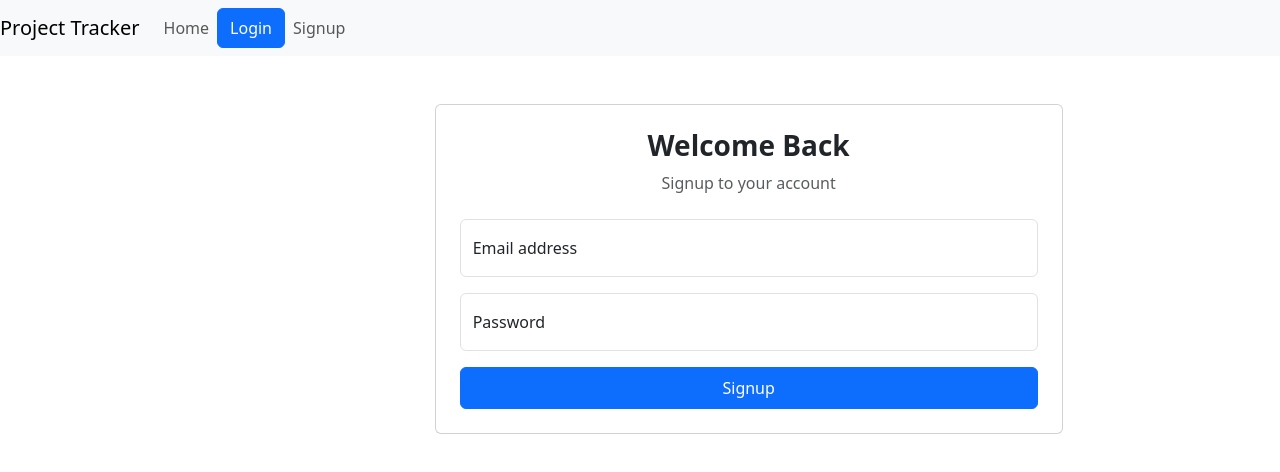
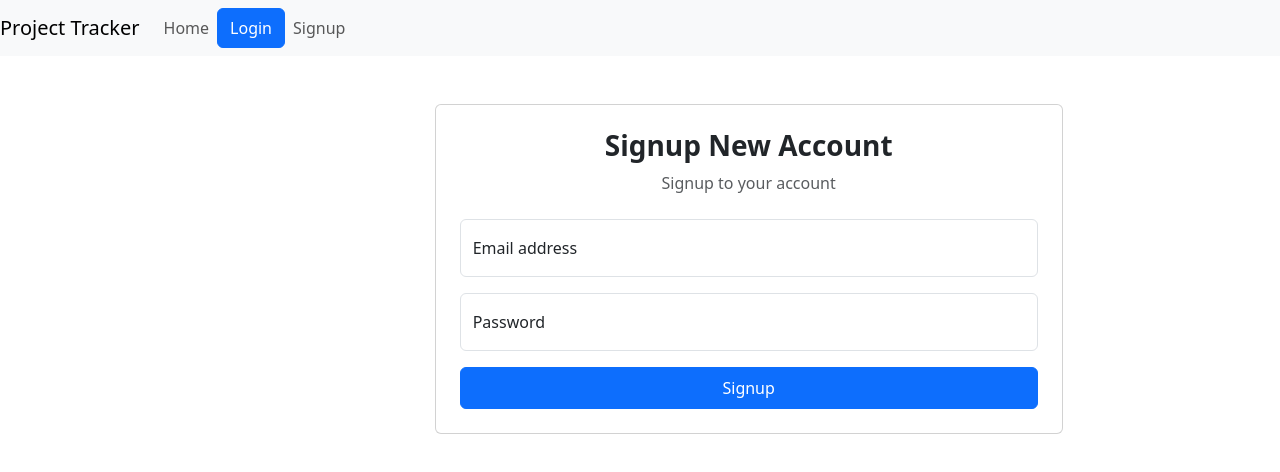
Before and after one commit to Shashwat1319/ProjectTracker, a React (Vite) app in the folder client/: page /signup in a window 1280 px wide. Shown: the top 472 px of the page. Built offline with nearby package versions, Linux system fonts and the light colour scheme.

Commit message:
bug Solve

```diff
--- a/client/src/Components/Auth/Signup.jsx
+++ b/client/src/Components/Auth/Signup.jsx
@@ -42,7 +42,7 @@ const Signup = () => {
       <div className="col-6 mt-5 Signup me-4">
         <div className="card login-card p-4 bg-white">
           <div className="text-center mb-4">
-            <h3 className="fw-bold">Welcome Back</h3>
+            <h3 className="fw-bold">Signup New Account</h3>
             <p className="text-muted mb-0">Signup to your account</p>
           </div>
 
@@ -57,7 +57,7 @@ const Signup = () => {
                 value={email}
                 required
               />
-              <label htmlFor="email">Email address</label>
+              <label>Email address</label>
             </div>
 
             <div className="form-floating mb-3">
@@ -70,7 +70,7 @@ const Signup = () => {
                 value={password}
                 required
               />
-              <label htmlFor="password">Password</label>
+              <label>Password</label>
             </div>
 
             <button type="submit" className="btn btn-primary w-100 py-2">
```
